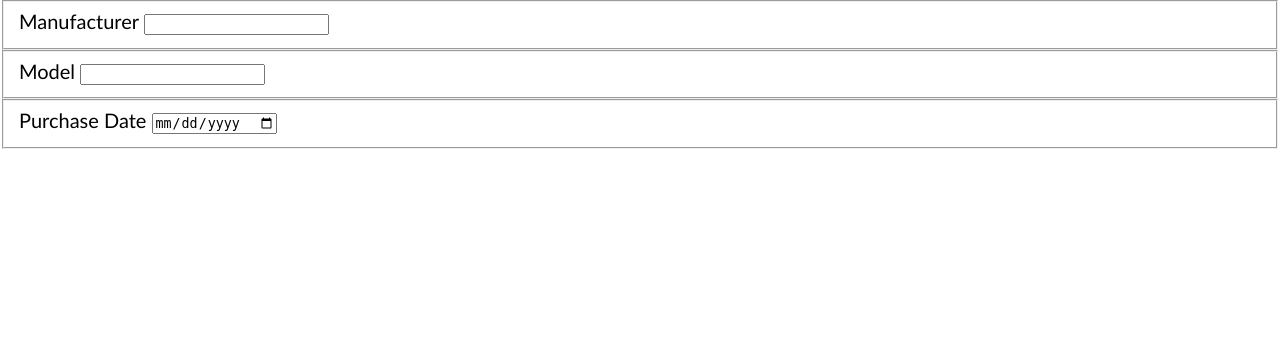
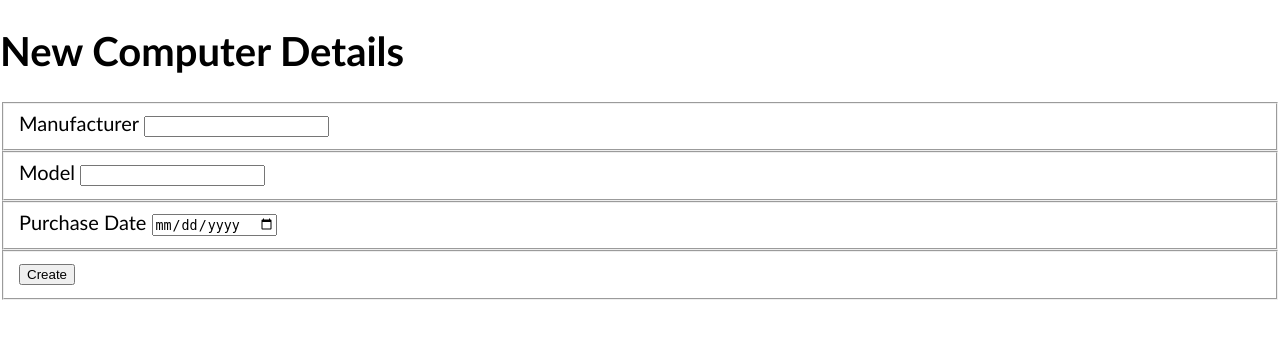
Before and after one commit to nss-cohort-36/bangazon-workforce-mgt-illin-illusionists, a Django app: page /computer/form in a window 1280 px wide. Shown: the part 66-405 px from the top of the page. Run offline with Django 3.2, Linux system fonts and the light colour scheme; parts of the project's set-up code (start-up, migrations or seed data) failed here and were passed over.

Commit message:
add a computer

```diff
--- a/hrapp/templates/computers/computer_list.html
+++ b/hrapp/templates/computers/computer_list.html
@@ -10,6 +10,7 @@
     <body>
     {% block content %}
         <h1>Computers</h1>
+        <a href = "{% url 'hrapp:computer_form' %}">Add Computer to Inventory</a>
         <ul>
         {% for computer in all_computers %}
             <a href="{% url 'hrapp:computer' computer.id %}">
--- a/hrapp/templates/computers/form.html
+++ b/hrapp/templates/computers/form.html
@@ -9,8 +9,14 @@
     </head>
     <body>
         {% block content %}
-        {% csrf_token %}
-        <form action = "{% url 'hrapp:computers' %}" method = "post">
+
+        <h1>New Computer Details</h1>
+        {% if computer.id is not None %}
+            <form action="{% url 'hrapp:computer' computer.id %}">
+        {% else %}
+        <form action = "{% url 'hrapp:computer_list' %}" method = "post">
+        {% endif %}
+            {% csrf_token %}
             <fieldset>
                 <label for = "manufacturer">Manufacturer</label>
                 <input id = "manufacturer" type = "text" name = "manufacturer" value = "{{computer.manufacturer}}" />
@@ -23,12 +29,15 @@
                 <label for = "purchase_date">Purchase Date</label>
                 <input id="purchase_date" type = "date" name="purchase_date" value = "{{computer.purchase_date}}" />
             </fieldset>
-            {% if computer.decommission_date %}
+            {% if computer.id is not None %}
             <fieldset>
                 <label for ="decommission_date">Decommission Date</label>
                 <input id="purchase_date" type = "date" name="decommission_date" value = "{{computer.decommission_date}}" />
             </fieldset>
             {% endif %}
+            <fieldset>
+                <input type = "submit" value="Create" />
+            </fieldset>
         </form>
 
         {% endblock %}
```
Also changed, not shown: hrapp/views/computers/computer_list.py (+14 -0 lines).
